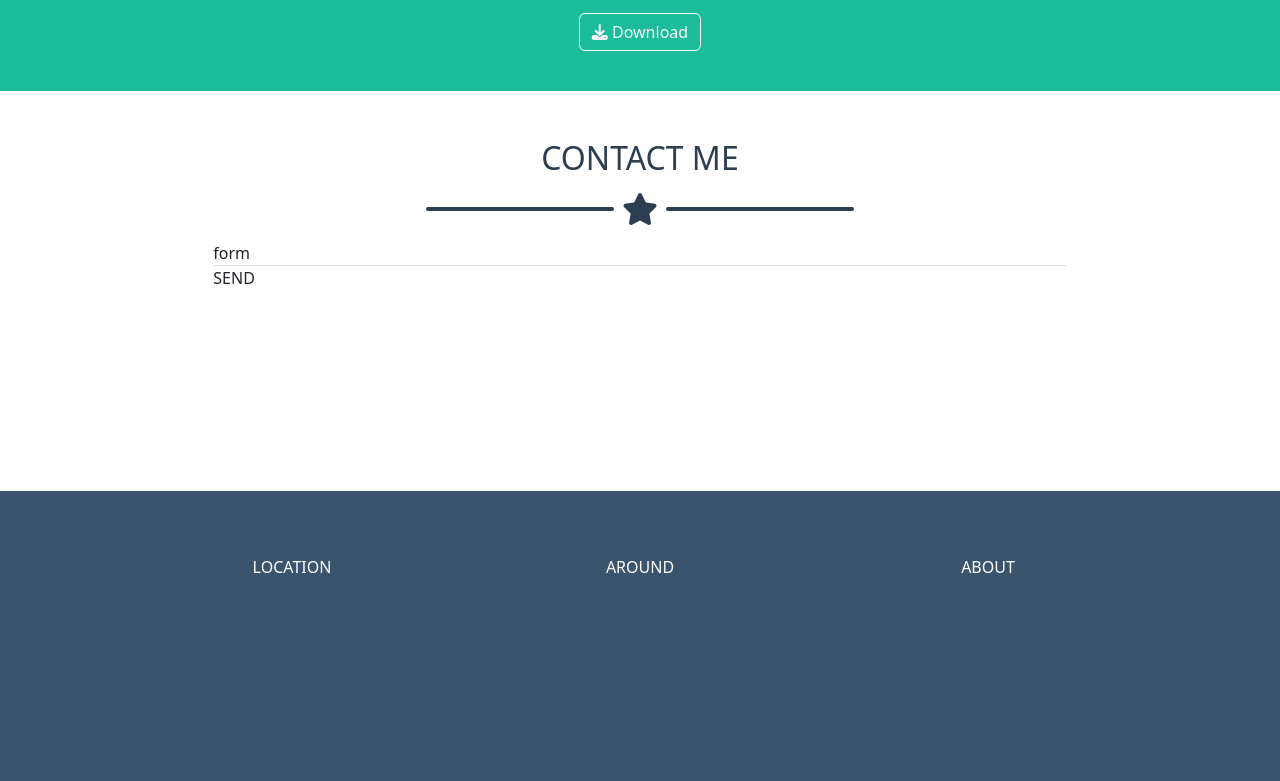
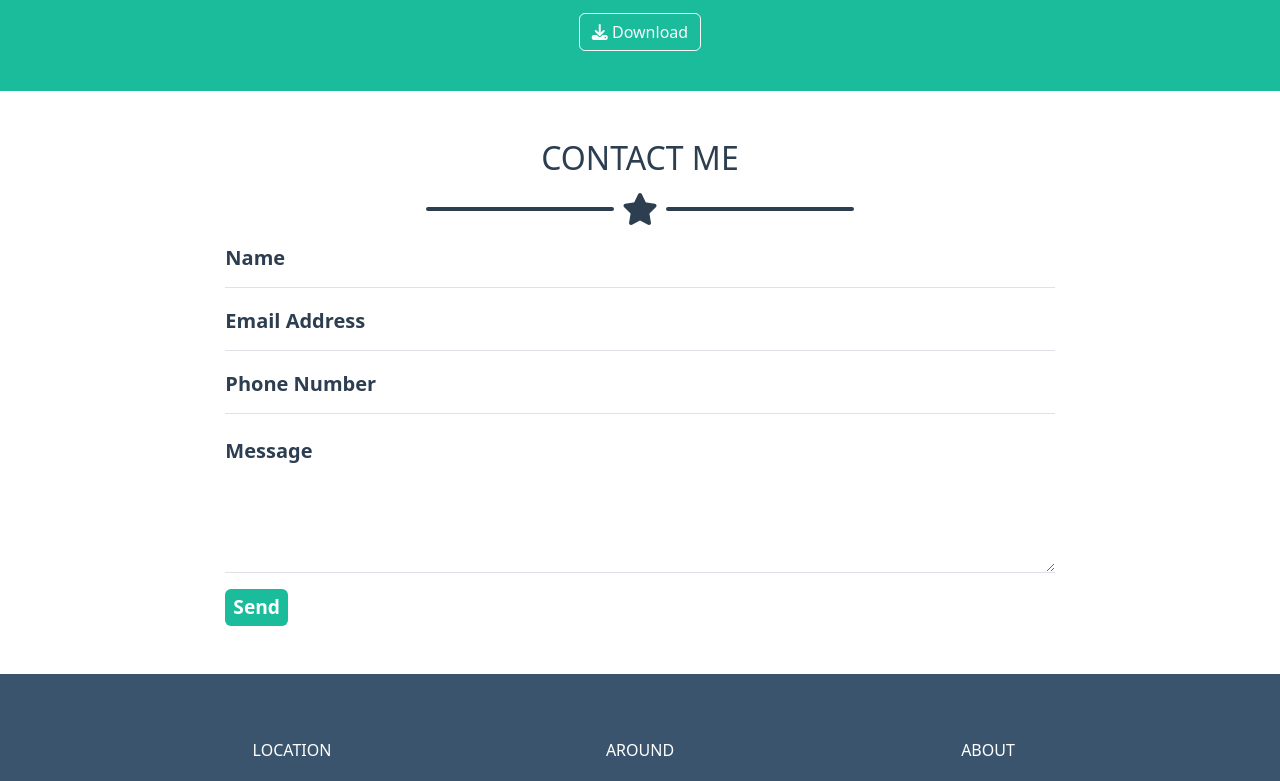
Before and after one commit to AndreaMinelli/html-css-bootstrap-freelancer, a plain HTML site: page index.html in a window 1280 px wide. Shown: the part 1571-2352 px from the top of the page. Drawn offline with nearby package versions, Linux system fonts and the light colour scheme.

Commit message:
Completata section Contact responsive

```diff
--- a/css/style.css
+++ b/css/style.css
@@ -2,10 +2,6 @@
 
 header {
     height: 100px;
-}
-
-section {
-    min-height: 400px;
 }
 
 footer {
@@ -24,11 +20,6 @@ footer {
 
 .font-darkgrey {
     color: rgb(44, 62, 80);
-}
-
-.card-immagine {
-    height: 200px;
-    background-color: dodgerblue;
 }
 
 span.star-line {
@@ -56,6 +47,20 @@ header .navbar-dark {
     font-size: 18px;
 }
 
+/* Section Contact */
+
+#contact input::placeholder,
+#contact textarea::placeholder {
+    color: rgb(44, 62, 80);
+    font-size: 20px;
+    font-weight: 600;
+}
+
+#contact .btn-success {
+    --bs-btn-bg: rgb(26, 188, 156);
+    --bs-btn-font-size: 1.2rem;
+}
+
 /* Section Address */
 
 #address {
--- a/index.html
+++ b/index.html
@@ -131,7 +131,7 @@
                 </div>
             </div>
         </section>
-        <section id="contact" class="container-fluid py-5">
+        <section id="contact" class="container-fluid py-4 py-lg-5">
             <!-- Titolo sezione -->
             <div class="row text-center font-darkgrey">
                 <div class="col-12">
@@ -145,11 +145,27 @@
             </div>
             <!-- Form -->
             <div class="row justify-content-center">
-                <div class="col-8 border-bottom px-0">
-                    form
-                </div>
-                <div class="col-8 px-0">
-                    SEND
+                <div class="col-8">
+                    <form>
+                        <div class="mb-3">
+                            <input type="text" class="form-control ps-0 pb-3 border-0 rounded-0 border-bottom"
+                                placeholder="Name" aria-describedby="emailHelp">
+                        </div>
+                        <div class="mb-3">
+                            <input type="email" class="form-control ps-0 pb-3 border-0 rounded-0 border-bottom"
+                                placeholder="Email Address" aria-describedby="emailHelp">
+                        </div>
+                        <div class="mb-3">
+                            <input type="tel" class="form-control ps-0 pb-3 border-0 rounded-0 border-bottom"
+                                placeholder="Phone Number" aria-describedby="emailHelp">
+                        </div>
+                        <div class="mb-3">
+                            <textarea class="form-control ps-0 pb-3 border-0 rounded-0 border-bottom" rows="5"
+                                placeholder="Message"></textarea>
+                        </div>
+                        <button type="submit"
+                            class="btn btn-success border-0 py-2 px-3 py-lg-1 px-lg-2 fw-semibold">Send</button>
+                    </form>
                 </div>
             </div>
         </section>
```
